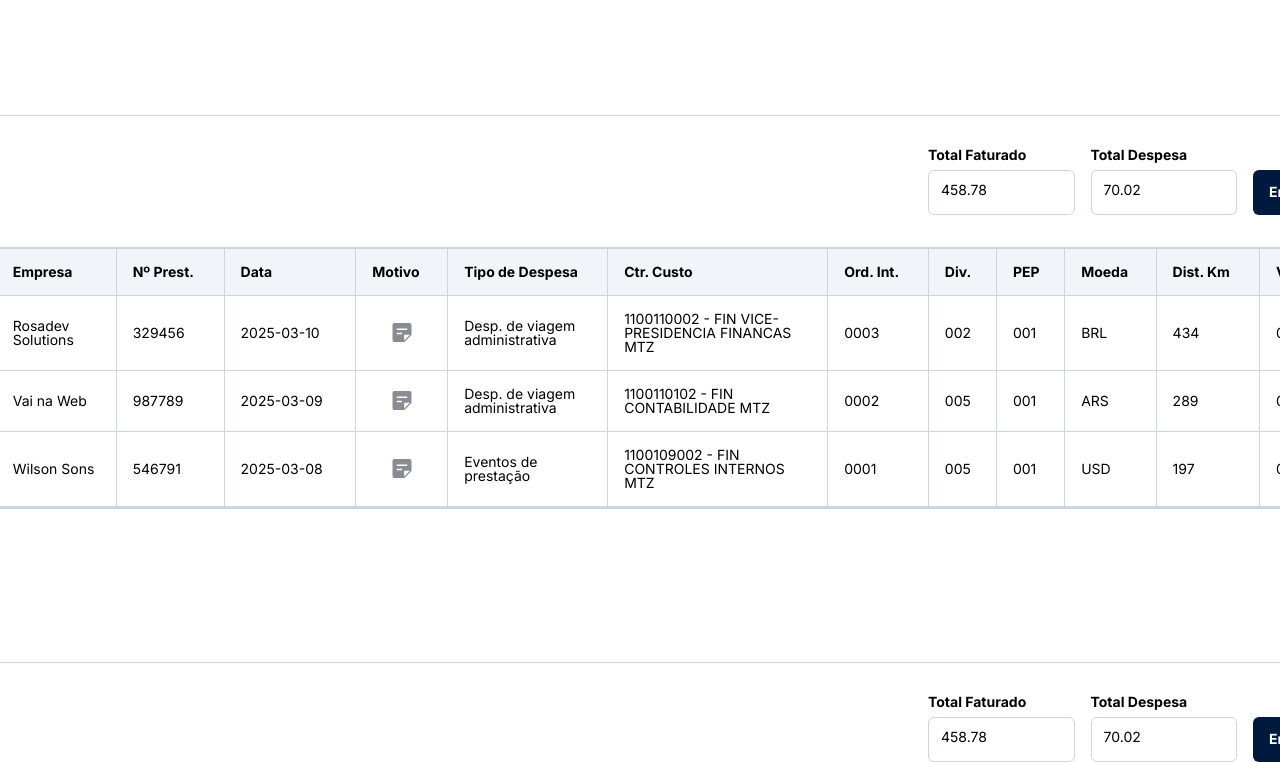
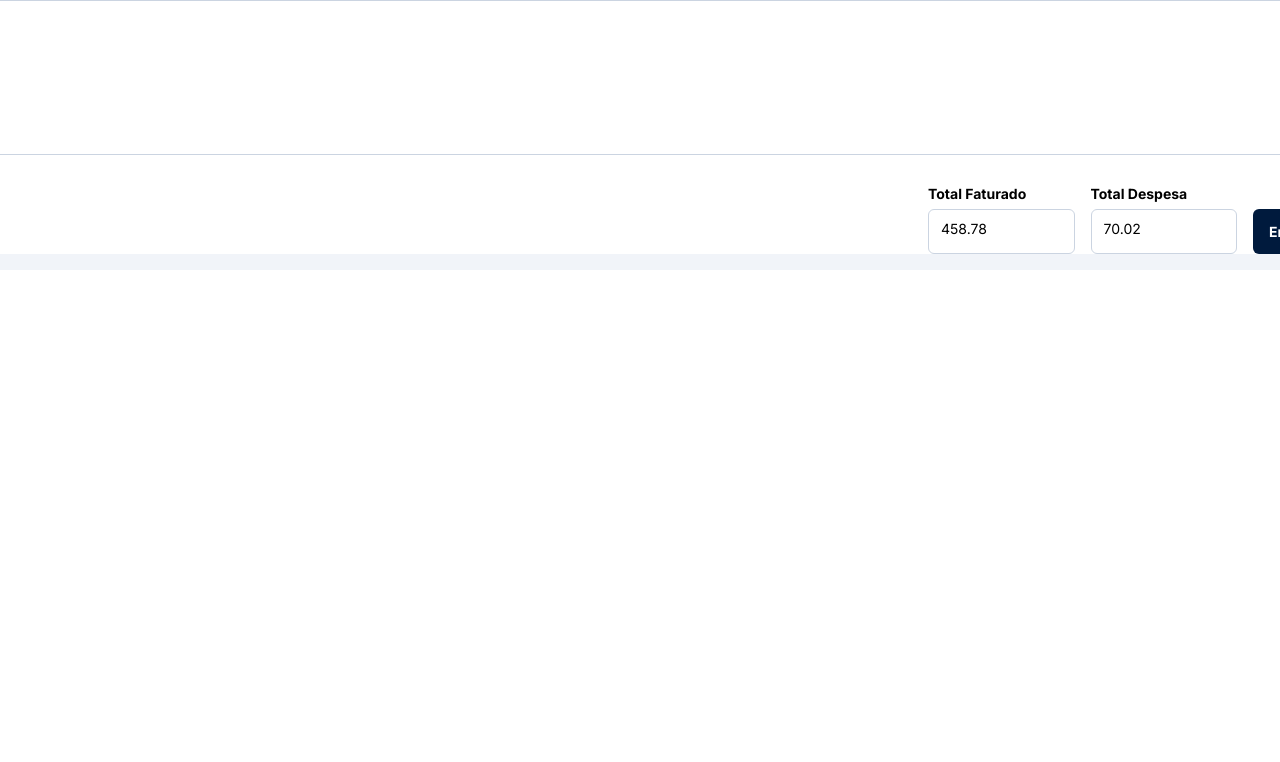
Before and after one commit to rosadevsolutions/2025-vainaweb-sispar, a React (Vite) app: page /solicitacao in a window 1280 px wide. Shown: the part 530-1292 px from the top of the page. After the commit the page ends 800 px from the top, so only its background shows below. Built offline with nearby package versions, Linux system fonts and the light colour scheme.

Commit message:
solicitacao chamando apenas solicitacaoform

```diff
--- a/src/components/Solicitacao/Solicitacao.jsx
+++ b/src/components/Solicitacao/Solicitacao.jsx
@@ -1,8 +1,6 @@
 import Breadcrumb from "../Breadcrumb/Breadcrumb";
 import NavBar from "../NavBar/NavBar";
 import SolicitacaoForm from "../SolicitacaoForm/SolicitacaoForm";
-import SolicitacaoTable from "../SolicitacaoTable/SolicitacaoTable";
-import SolicitacaoTotals from "../SolicitacaoTotals/SolicitacaoTotals";
 import styles from "./Solicitacao.module.scss";
 
 export default function Solicitacao() {
@@ -15,8 +13,6 @@
         <main className={styles.main__wrapper}>
           <div className={styles.main__content}>
             <SolicitacaoForm />
-            <SolicitacaoTable />
-            <SolicitacaoTotals />
           </div>
         </main>
       </div>
```
